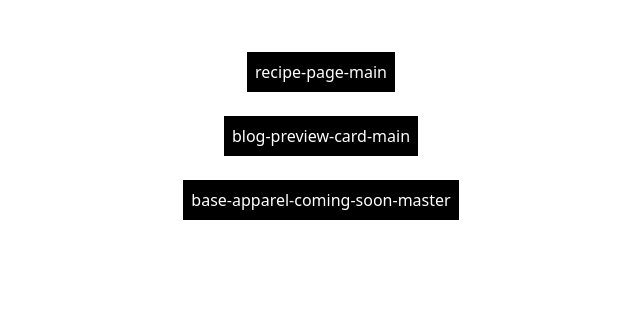
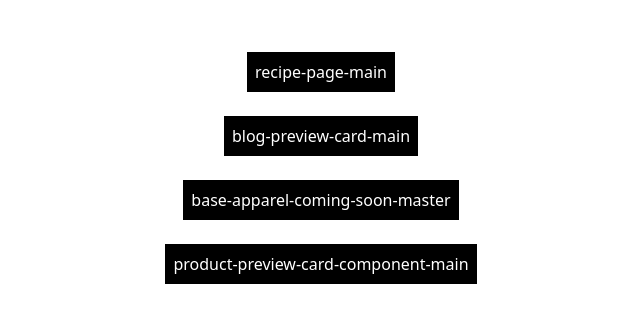
Before and after one commit to sniper-fly/frontend_mentor, a Next.js app: page / in a window 1280 px wide. Shown: the top 322 px of the page, without its empty margins (319-959 px from the left). Built offline with nearby package versions, Linux system fonts and the light colour scheme.

Commit message:
prepare index page

```diff
--- a/src/app/page.tsx
+++ b/src/app/page.tsx
@@ -15,11 +15,9 @@ function Card({
 
 export default function Home() {
   return (
-    <div className="flex flex-col pt-10 items-center">
+    <div className="flex flex-col items-center pt-10">
       <Card>
-        <Link href="/recipe-page-main">
-          recipe-page-main
-        </Link>
+        <Link href="/recipe-page-main">recipe-page-main</Link>
       </Card>
       <Card>
         <Link href="/blog-preview-card-main">blog-preview-card-main</Link>
@@ -29,6 +27,11 @@ export default function Home() {
           base-apparel-coming-soon-master
         </Link>
       </Card>
+      <Card>
+        <Link href="product-preview-card-component-main">
+          product-preview-card-component-main
+        </Link>
+      </Card>
     </div>
   );
 }
--- a/src/app/product-preview-card-component-main/page.tsx
+++ b/src/app/product-preview-card-component-main/page.tsx
@@ -2,6 +2,11 @@ import { Fraunces } from "next/font/google";
 
 const fraunces = Fraunces({
   weight: ["700"],
+  subsets: ["latin"],
 });
 
-export default function Page() {}
+export default function Page() {
+  return (
+    <div></div>
+  )
+}
```
